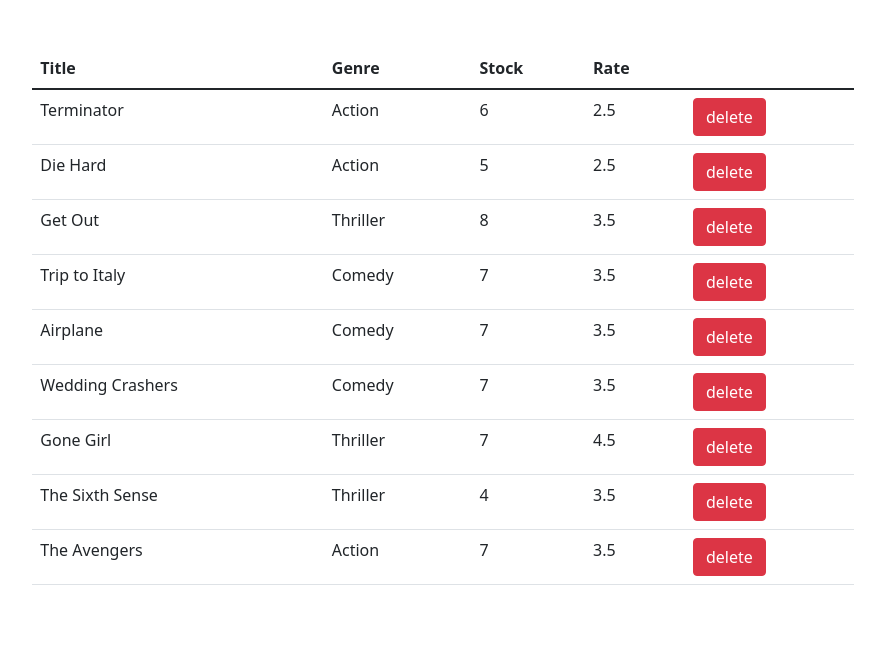
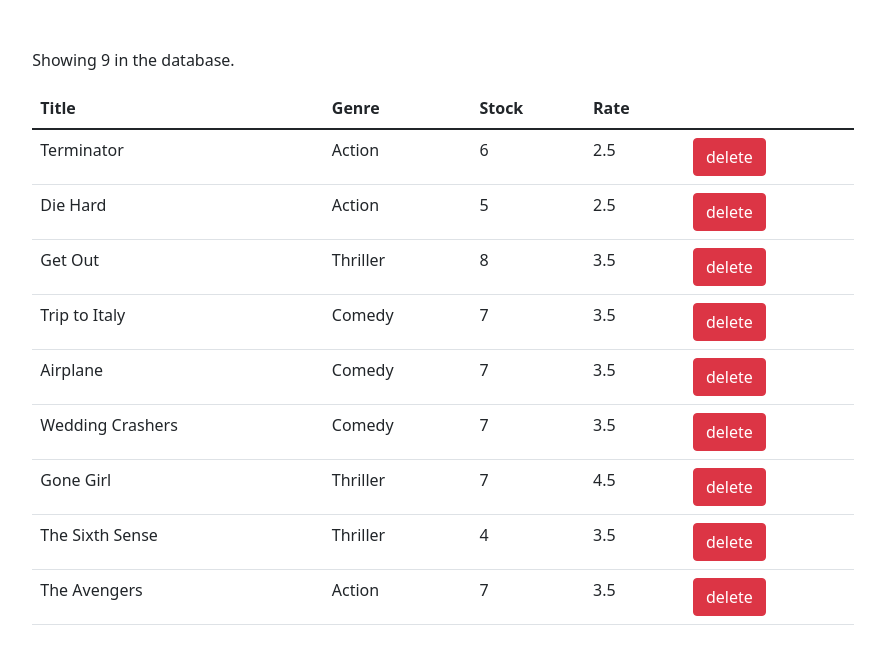
Before and after one commit to itsyst/react-video, a React (Create React App) app: page / in a window 1280 px wide. Shown: the top 664 px of the page, without its empty margins (197-1082 px from the left). Built offline with nearby package versions, Linux system fonts and the light colour scheme.

Commit message:
Add a conditional rendering.

```diff
--- a/src/components/movies.jsx
+++ b/src/components/movies.jsx
@@ -12,7 +12,14 @@
 	};
 
 	render() {
+		const { length: count } = this.state.movies;
+
+		if (count === 0)
+			return <p className="py-3">There is no movies in the database.</p>;
+
 		return (
+			<>
+				<p>Showing {count} in the database.</p>
 				<table className="table table-hover">
 					<thead>
 						<tr>
@@ -42,6 +49,7 @@
 						))}
 					</tbody>
 				</table>
+			</>
 		);
 	}
 }
```
Lines whose indentation alone changed are shown as unchanged.
